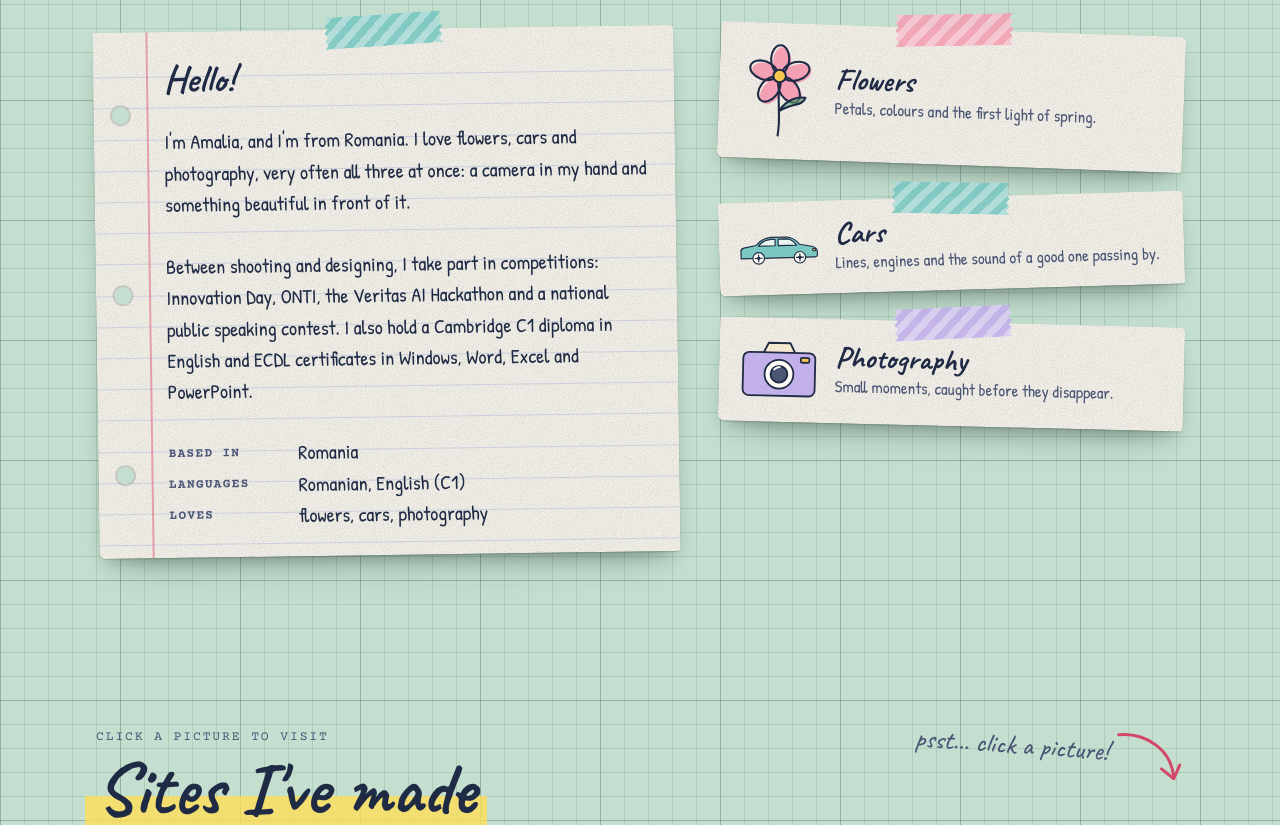
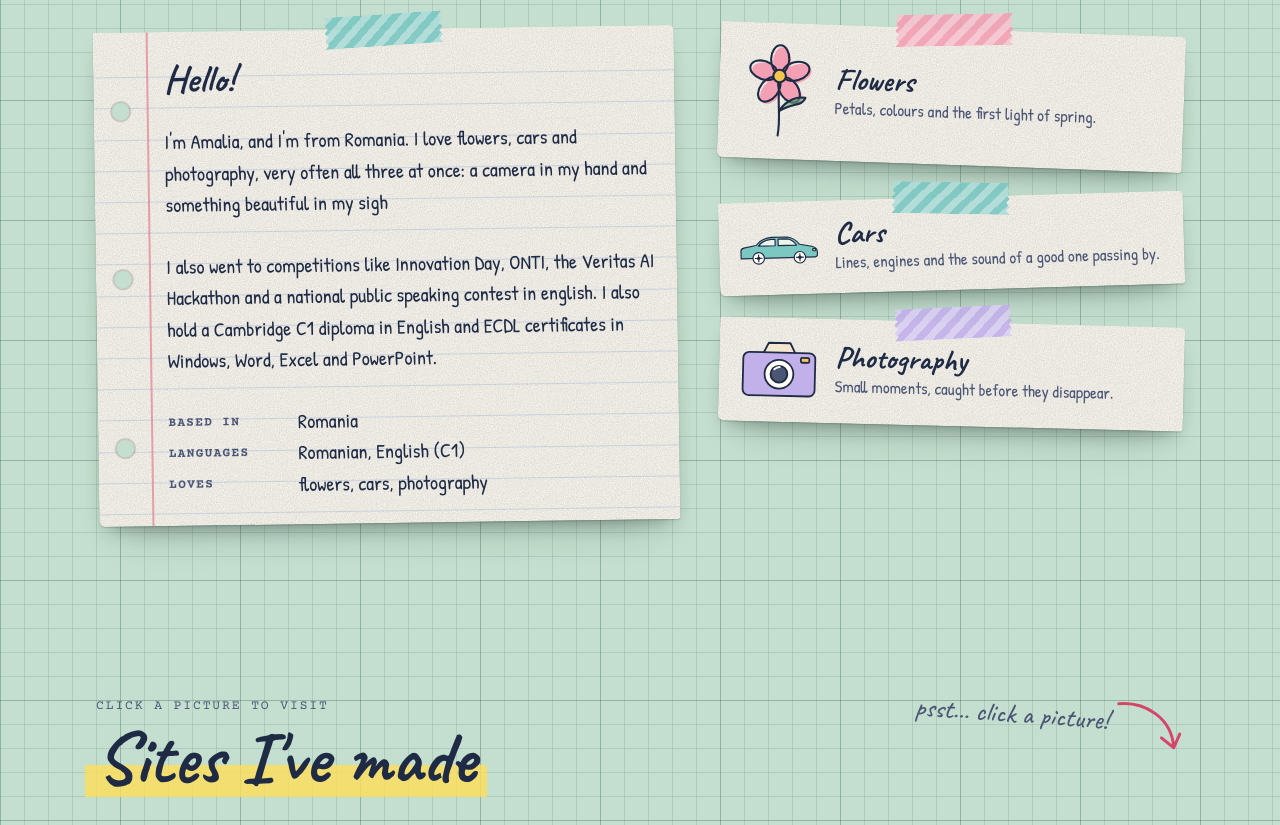
Before and after one commit to Amaliwaa/amaliwaa.github.io, a plain HTML site: page index.html in a window 1280 px wide. Shown: the part 980-1805 px from the top of the page. Drawn offline with nearby package versions, Linux system fonts and the light colour scheme.

Commit message:
Update index.html

```diff
--- a/index.html
+++ b/index.html
@@ -486,8 +486,8 @@ en:{
 'hero.cta1':'See my sites','hero.cta2':'My competitions','hero.caption':'flowers · cars · photography',
 'w.flowers':'Flowers','w.cars':'Cars','w.photo':'Photography',
 'about.kicker':'who is behind the pages','about.title':'A little about me','about.hello':'Hello!',
-'about.p1':"I'm Amalia, and I'm from Romania. I love flowers, cars and photography, very often all three at once: a camera in my hand and something beautiful in front of it.",
-'about.p2':'Between shooting and designing, I take part in competitions: Innovation Day, ONTI, the Veritas AI Hackathon and a national public speaking contest. I also hold a Cambridge C1 diploma in English and ECDL certificates in Windows, Word, Excel and PowerPoint.',
+'about.p1':"I'm Amalia, and I'm from Romania. I love flowers, cars and photography, very often all three at once: a camera in my hand and something beautiful in my sigh",
+'about.p2':"I also went to competitions like Innovation Day, ONTI, the Veritas AI Hackathon and a national public speaking contest in english. I also hold a Cambridge C1 diploma in English and ECDL certificates in Windows, Word, Excel and PowerPoint.",
 'fact.from':'Based in','fact.from.v':'Romania','fact.lang':'Languages','fact.lang.v':'Romanian, English (C1)','fact.loves':'Loves','fact.loves.v':'flowers, cars, photography',
 'int.flowers.d':'Petals, colours and the first light of spring.','int.cars.d':'Lines, engines and the sound of a good one passing by.','int.photo.d':'Small moments, caught before they disappear.',
 'sites.kicker':'click a picture to visit','sites.title':"Sites I've made",'sites.psst':'psst… click a picture!',
```
